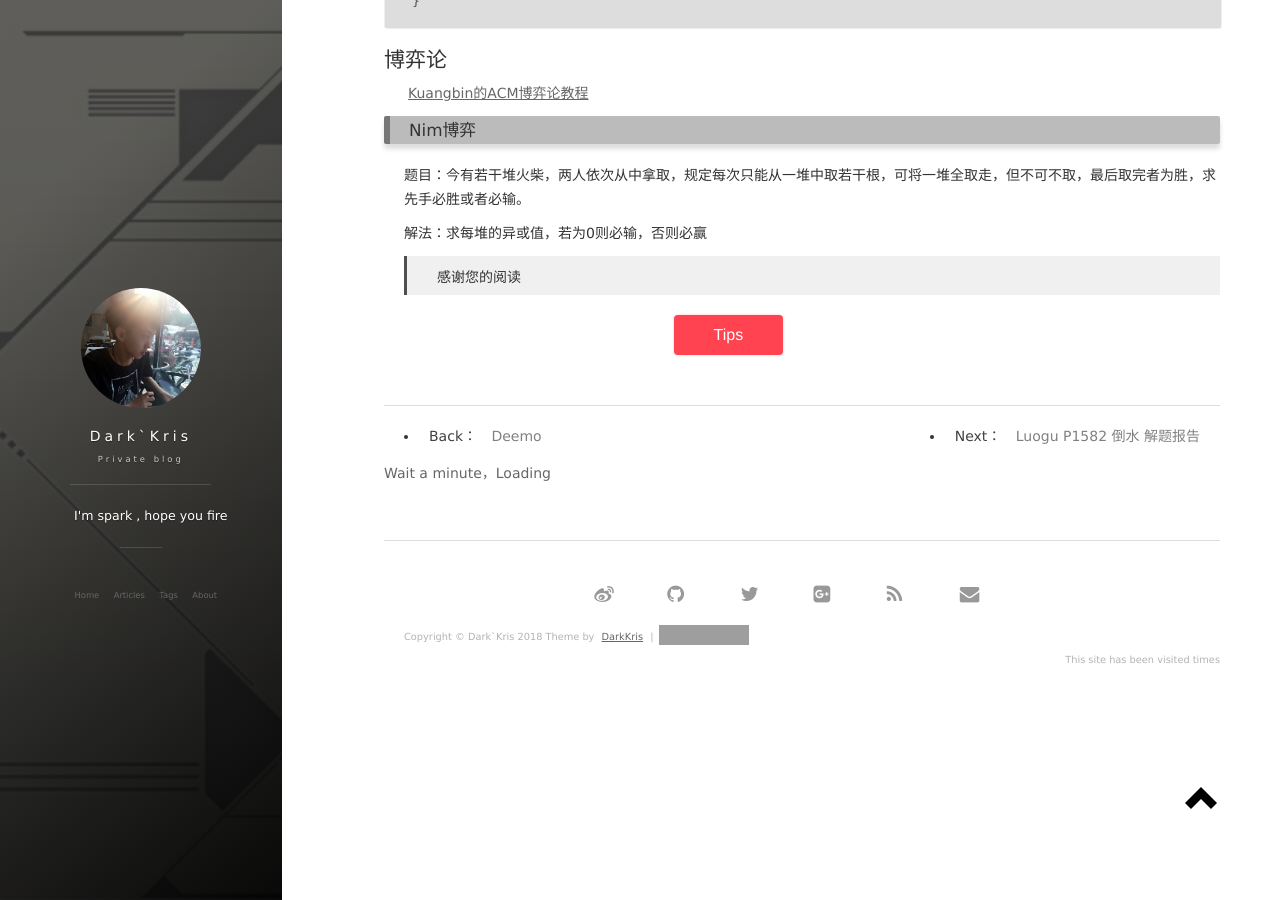
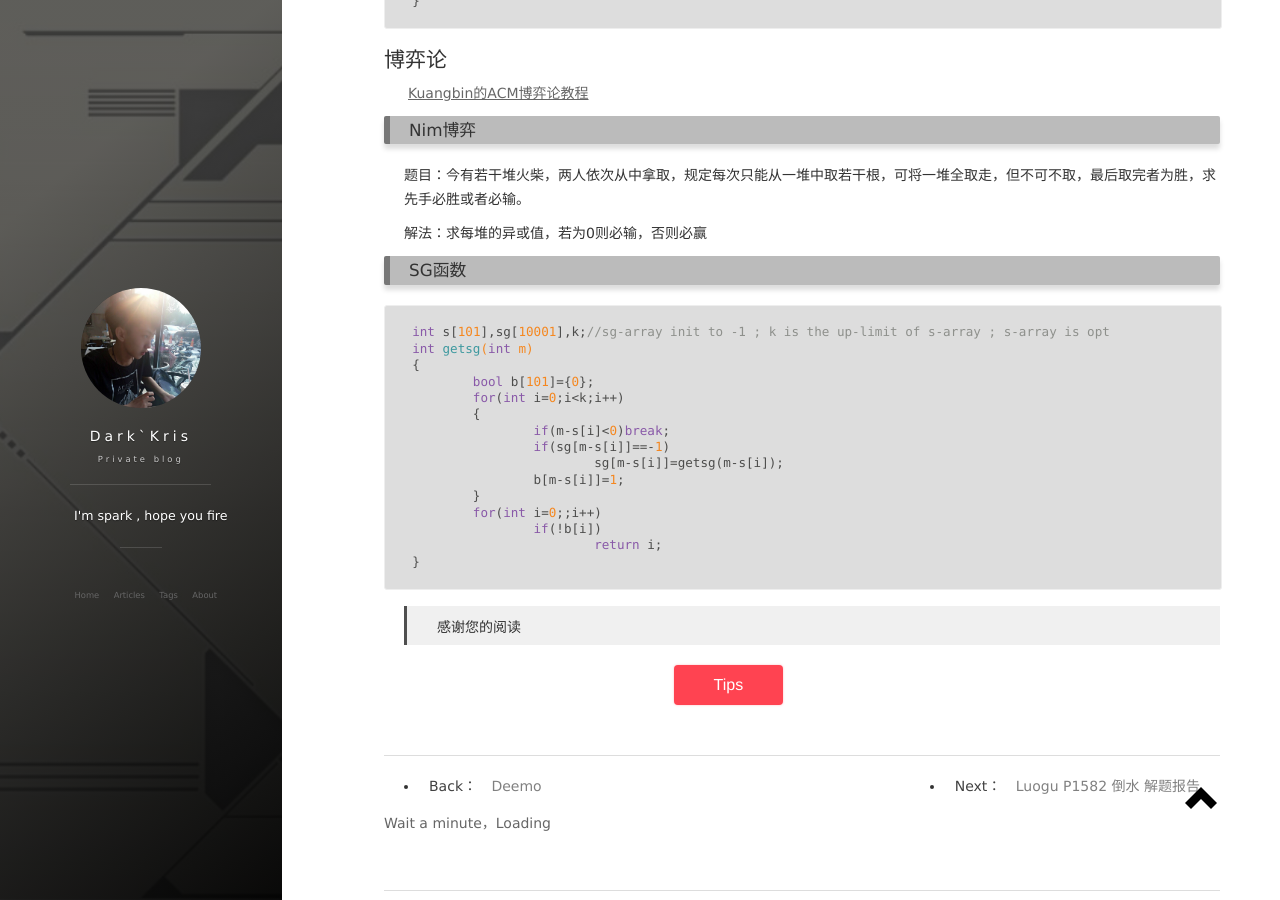
Before and after one commit to DeAntiWang/deantiwang.github.io, a Jekyll site: the page built from _posts/2018-03-31-C++算法及数据结构模板.md, in a window 1280 px wide and 900 px high, scrolled down 37258 px. Built offline with Jekyll 4.4.1, drawn with Linux system fonts in a browser that asks for light colours; nearby versions of some CDN libraries; formulas are drawn with MathJax 3; comment, search, counter and statistics services are not loaded; grey boxes are pictures that could not be loaded.

Commit message:
更新博弈论SG函数

````diff
--- a/_posts/2018-03-31-C++算法及数据结构模板.md
+++ b/_posts/2018-03-31-C++算法及数据结构模板.md
@@ -2074,6 +2074,24 @@ int main()
 
 解法：求每堆的异或值，若为0则必输，否则必赢
 
-
+### SG函数
+
+```c++
+int s[101],sg[10001],k;//sg-array init to -1 ; k is the up-limit of s-array ; s-array is opt
+int getsg(int m)
+{
+	bool b[101]={0};
+	for(int i=0;i<k;i++)
+	{
+		if(m-s[i]<0)break;
+		if(sg[m-s[i]]==-1)
+			sg[m-s[i]]=getsg(m-s[i]);
+		b[m-s[i]]=1;
+	}
+	for(int i=0;;i++)
+		if(!b[i])
+			return i;
+}
+```
 
 > 感谢您的阅读
````
Also changed, not shown: other parts of _posts/2018-03-31-C++算法及数据结构模板.md (+1 -1 lines).
